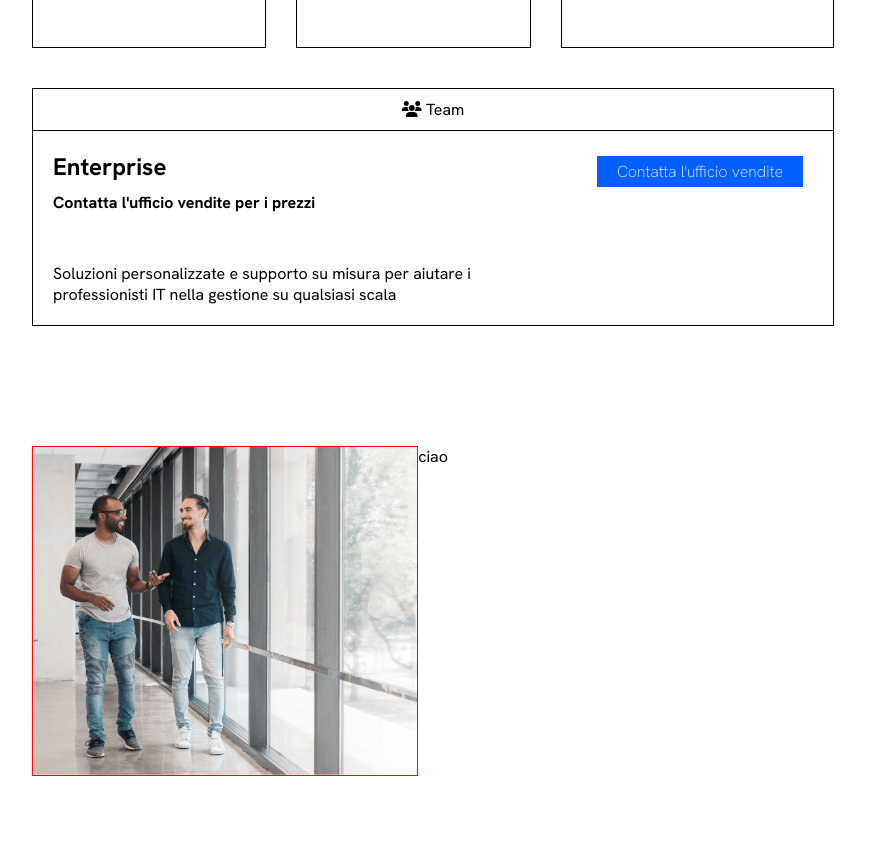
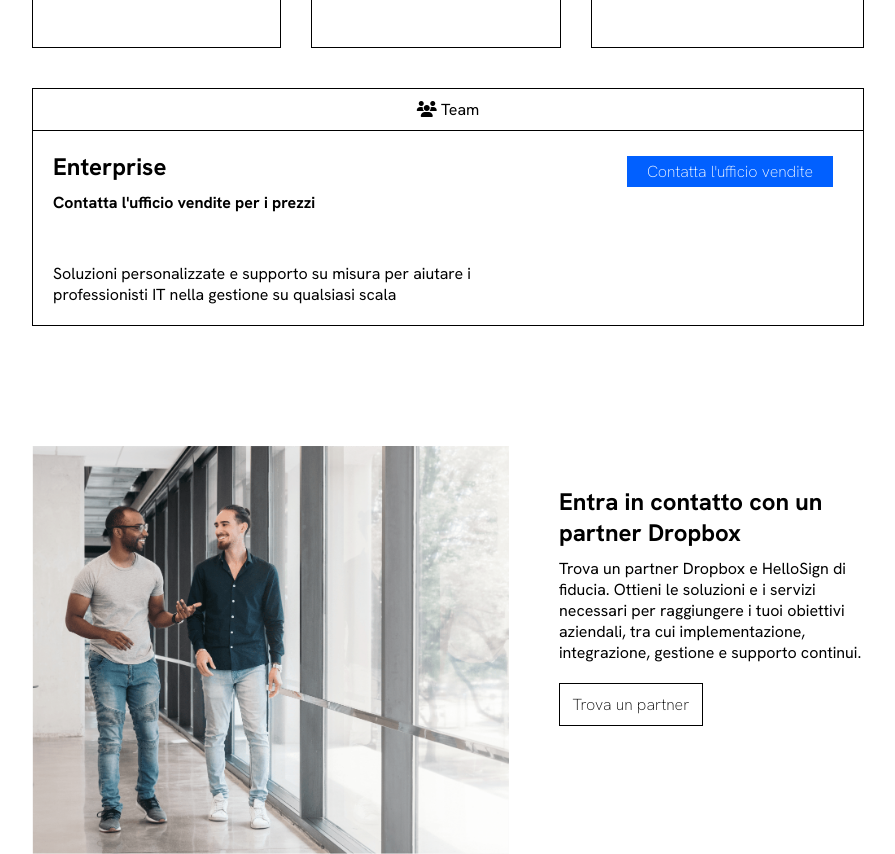
Before and after one commit to ericaostini/htmlcss-dropbox, a plain HTML site: page index.html in a window 1280 px wide. Shown: the part 2015-2869 px from the top of the page, without its empty margins (192-1087 px from the left). Before the commit the page ends 2791 px from the top, so only its background shows below. Drawn offline with Linux system fonts and the light colour scheme.

Commit message:
finish partner section

```diff
--- a/css/style.css
+++ b/css/style.css
@@ -118,7 +118,10 @@ h1{
 .box{
     width: calc(100%/3);
     border: 1px solid black;
-    margin: 40px 30px 0px 0px;
+    margin-top: 40px;
+}
+.margin-right{
+    margin-right: 30px;
 }
 .user{
     border-bottom: 1px solid black;
@@ -163,7 +166,7 @@ h3{
 }
 .box-team{
     border: 1px solid black;
-    margin: 40px 30px 0px 0px;
+    margin-top: 40px;
 }
 .info-team{
     width: 60%;
@@ -183,11 +186,19 @@ h3{
 }
 
 /* section 2 */
-.partner-image{
-    width: calc(100%/2)
+.text-partner{
+    width: 90%;
+    padding: 40px 0px 0px 50px;
 }
 .partner-image img{
     width: 100%;
     object-fit: cover;
     display: block;
 }
+.white-button{
+    margin-top: 20px;
+    border: 1px solid var(--color-secondary-color);
+    width: 40%;
+    padding: 10px;
+    text-align: center;
+}
--- a/index.html
+++ b/index.html
@@ -59,7 +59,7 @@
                 </label>
             </div>
             <div class="d-flex">
-                <div class="box">
+                <div class="box margin-right">
                     <div class="user">
                         <i class="fa-solid fa-user"></i> Singolo
                     </div>
@@ -91,7 +91,7 @@
                         </div>
                     </div>
                 </div>
-                <div class="box">
+                <div class="box margin-right">
                     <div class="user">
                         <i class="fa-solid fa-users"></i> Team
                     </div>
@@ -179,11 +179,15 @@
             </div>
         </section>
         <section class="container-section">
-            <div class="d-flex partner-image">
-                <div class="debug">
+            <div class="d-flex">
+                <div class="partner-image">
                     <img src="img/partner.png" alt="work partner">
                 </div>
-                <p>ciao</p>
+                <div class="text-partner">
+                    <h3>Entra in contatto con un partner Dropbox</h3>
+                    <p>Trova un partner Dropbox e HelloSign di fiducia. Ottieni le soluzioni e i servizi necessari per raggiungere i tuoi obiettivi aziendali, tra cui implementazione, integrazione, gestione e supporto continui.</p>
+                    <p class="white-button"><a href="#">Trova un partner</a></p>
+                </div>
             </div>
         </section>
     </main>
```
